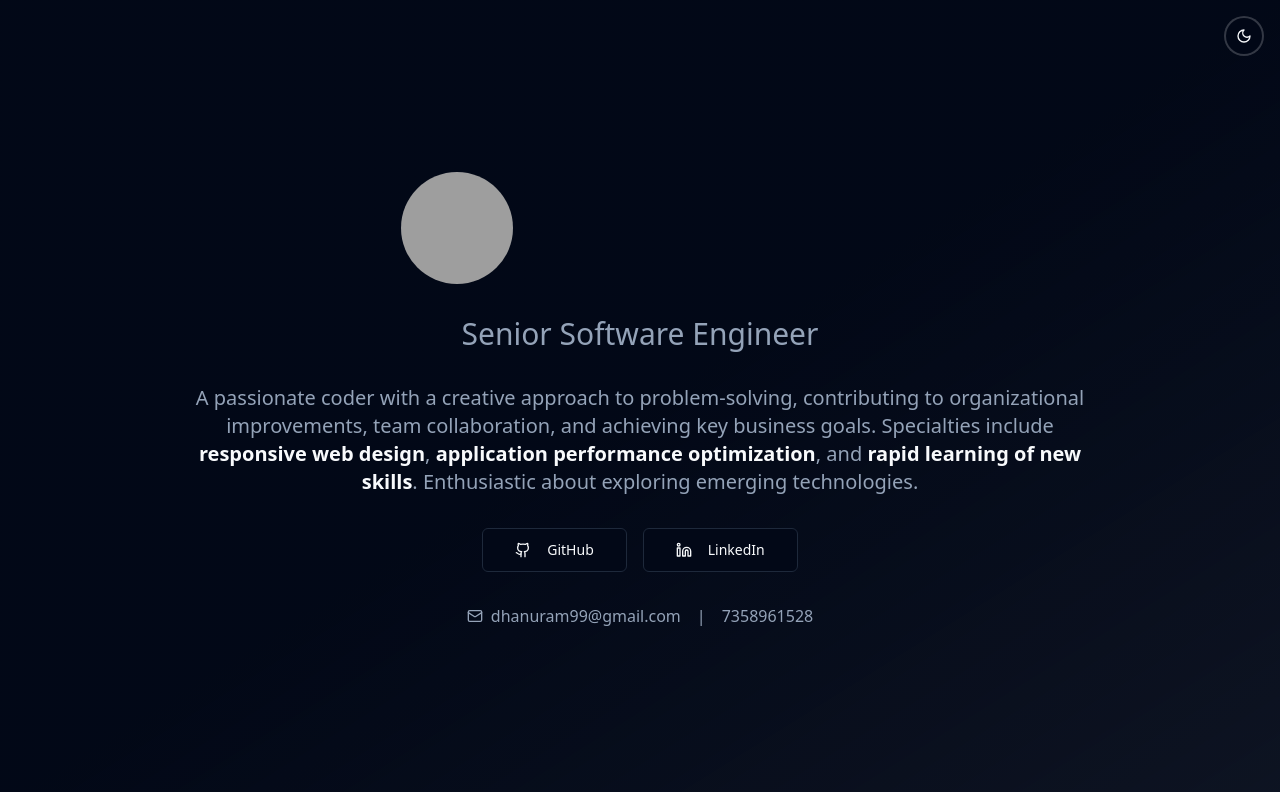
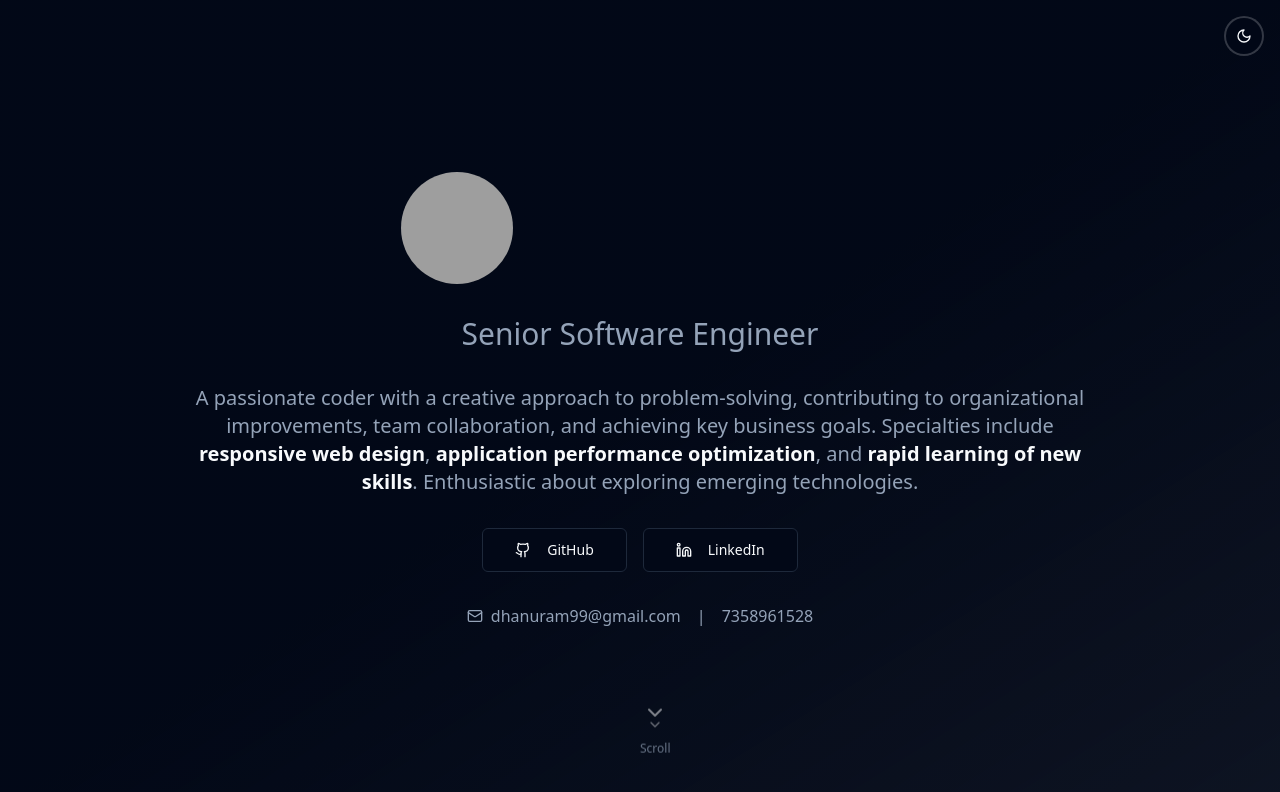
Before and after one commit to Dhanuvel163/PORTFOLIO_LOVABLE, a React (Vite) app: page / in a window 1280 px wide. Shown: the top 792 px of the page. Built offline with nearby package versions, Linux system fonts and the light colour scheme; grey boxes are pictures that could not be loaded.

Commit message:
Add scroll indicator to sections
Added a scroll indicator icon to the bottom center of each section to indicate scrollability.

```diff
--- a/src/components/AnimatedSection.tsx
+++ b/src/components/AnimatedSection.tsx
@@ -1,19 +1,24 @@
 
 import React, { useEffect, useRef, useState } from 'react';
 import { cn } from '@/lib/utils';
+import { ScrollIndicator } from './ScrollIndicator';
 
 interface AnimatedSectionProps {
   children: React.ReactNode;
   className?: string;
   id?: string;
   fullHeight?: boolean;
+  showScrollIndicator?: boolean;
+  isLastSection?: boolean;
 }
 
 export function AnimatedSection({
   children,
   className,
   id,
-  fullHeight = true
+  fullHeight = true,
+  showScrollIndicator = true,
+  isLastSection = false
 }: AnimatedSectionProps) {
   const [isVisible, setIsVisible] = useState(false);
   const sectionRef = useRef<HTMLElement>(null);
@@ -40,13 +45,16 @@ export function AnimatedSection({
       ref={sectionRef}
       id={id}
       className={cn(
-        'scroll-snap-start transition-all duration-700 ease-out',
+        'scroll-snap-start transition-all duration-700 ease-out relative',
         fullHeight && 'min-h-screen',
         isVisible ? 'opacity-100 translate-y-0' : 'opacity-0 translate-y-4 lg:translate-y-10',
         className
       )}
     >
       {children}
+      {showScrollIndicator && (
+        <ScrollIndicator isLastSection={isLastSection} />
+      )}
     </section>
   );
 }
--- /dev/null
+++ b/src/components/ScrollIndicator.tsx
@@ -0,0 +1,28 @@
+
+import React from 'react';
+import { ChevronDown } from 'lucide-react';
+import { cn } from '@/lib/utils';
+
+interface ScrollIndicatorProps {
+  className?: string;
+  isLastSection?: boolean;
+}
+
+export function ScrollIndicator({ className, isLastSection = false }: ScrollIndicatorProps) {
+  if (isLastSection) return null;
+
+  return (
+    <div className={cn(
+      'absolute bottom-8 left-1/2 transform -translate-x-1/2',
+      'flex flex-col items-center gap-2',
+      'animate-bounce opacity-70 hover:opacity-100 transition-opacity duration-300',
+      className
+    )}>
+      <div className="flex flex-col items-center">
+        <ChevronDown className="h-6 w-6 text-primary animate-pulse" />
+        <ChevronDown className="h-4 w-4 text-primary/60 -mt-2" />
+      </div>
+      <span className="text-xs text-muted-foreground font-medium">Scroll</span>
+    </div>
+  );
+}
--- a/src/components/sections/Header.tsx
+++ b/src/components/sections/Header.tsx
@@ -1,4 +1,3 @@
-
 import React from 'react';
 import { Button } from '@/components/ui/button';
 import { ThemeToggle } from '../ThemeToggle';
--- a/src/components/sections/Passions.tsx
+++ b/src/components/sections/Passions.tsx
@@ -1,4 +1,3 @@
-
 import React from 'react';
 import { Heart, Music, Code } from 'lucide-react';
 import { AnimatedSection } from '../AnimatedSection';
@@ -28,7 +27,7 @@ export function Passions() {
   ];
 
   return (
-    <AnimatedSection id="passions" className="flex items-center justify-center py-20">
+    <AnimatedSection id="passions" className="flex items-center justify-center py-20" isLastSection={true}>
       <div className="container mx-auto px-4">
         <AnimatedTitle className="text-center mb-12">
           Passions
```
